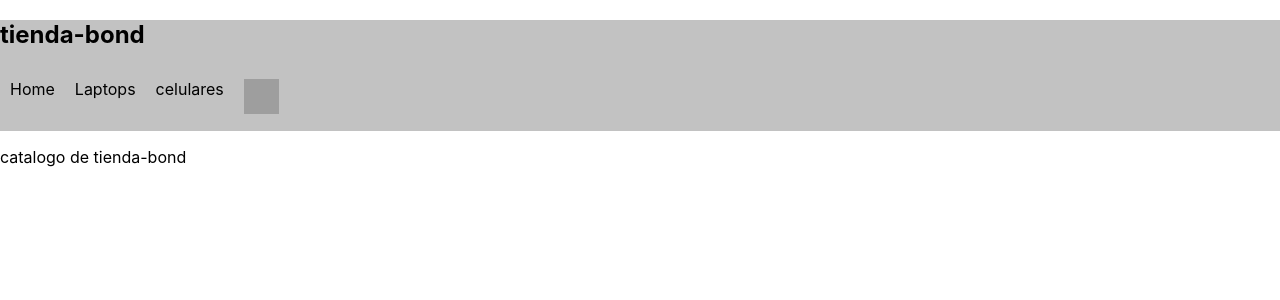
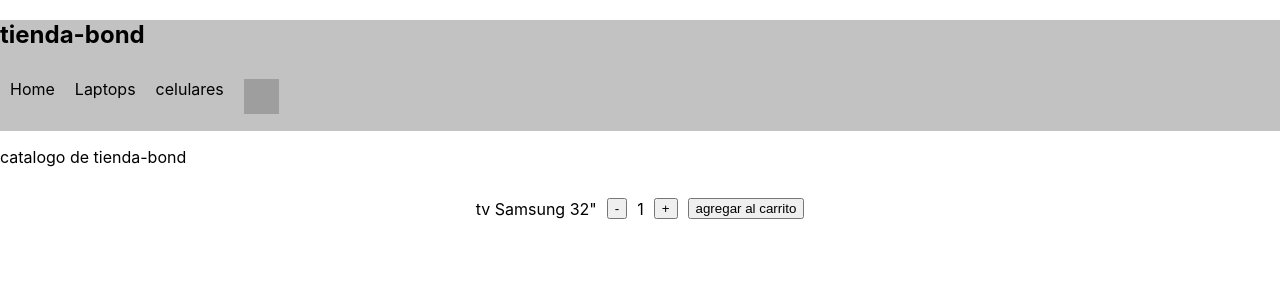
Before and after one commit to nelson009/tienda-bond, a React (Create React App) app: page / in a window 1280 px wide. Shown: the top 300 px of the page. Built offline with nearby package versions, Linux system fonts and the light colour scheme; grey boxes are pictures that could not be loaded.

Commit message:
agregado itemcount

```diff
--- a/src/components/CartWidget.js
+++ b/src/components/CartWidget.js
@@ -4,7 +4,7 @@ import './navbar.css'
 const CartWidget = () => {
     return(
         <div className ="carrito">
-            <img src="https://encrypted-tbn0.gstatic.com/images?q=tbn:ANd9GcRXnPjEGWfHJ2EOWxfYUAHEGS5URAfSnRVQtaAqRIgG6Jm3onx9eMbJN2VbY5oaBROYJas&usqp=CAU" class="d-block w-100 img-fluid " alt="..." width="35px" height="35px"></img>
+            <img src="https://encrypted-tbn0.gstatic.com/images?q=tbn:ANd9GcRXnPjEGWfHJ2EOWxfYUAHEGS5URAfSnRVQtaAqRIgG6Jm3onx9eMbJN2VbY5oaBROYJas&usqp=CAU" className="d-block w-100 img-fluid " alt="..." width="35px" height="35px"></img>
         </div>
     )
 }
--- /dev/null
+++ b/src/components/ItemCount.js
@@ -0,0 +1,35 @@
+import React, { useState } from 'react'
+import './navbar.css'
+
+const ItemCount = ({ stock, initial, onAdd }) => {
+    const [ contador, setContador ]= useState(initial)
+
+    const contadorMenos = () => {
+        if(contador === 1){
+            setContador(contador)
+        }
+        else{
+            setContador( contador -1)
+        }
+    }
+
+    const contadorMas = () => {
+        if(contador === stock){
+            setContador(stock)
+        }
+        else{
+            setContador( contador +1)
+        }
+    }
+    return(
+        <div className= "contador">
+            <p>tv Samsung 32"</p>
+            <button className= "numero" onClick={() => contadorMenos()}>-</button>
+            <p>{contador}</p>
+            <button className= "numero" onClick={() => contadorMas()}>+</button>
+            <button>agregar al carrito</button>
+        </div>
+    )
+}
+
+export { ItemCount }
--- a/src/components/ItemListContainer.js
+++ b/src/components/ItemListContainer.js
@@ -1,8 +1,12 @@
 import React from 'react'
-
+import { ItemCount } from './ItemCount'
 const ItemListContainer = ({greeting}) => {
     return(
-        <p>{greeting}</p>
+        <div>
+            <p>{greeting}</p>
+            <ItemCount stock = {5} initial = {1} />
+        </div>
+
     )
 }
 
--- a/src/components/navbar.css
+++ b/src/components/navbar.css
@@ -19,3 +19,16 @@
 .navbar-container li:hover {
     border-bottom: 3px solid red;
 }
+
+.contador {
+    display: flex;
+    flex-direction: row;
+    align-items: center;
+    justify-content: center;
+
+}
+
+.numero {
+    margin: 0 10px;
+
+}
```
